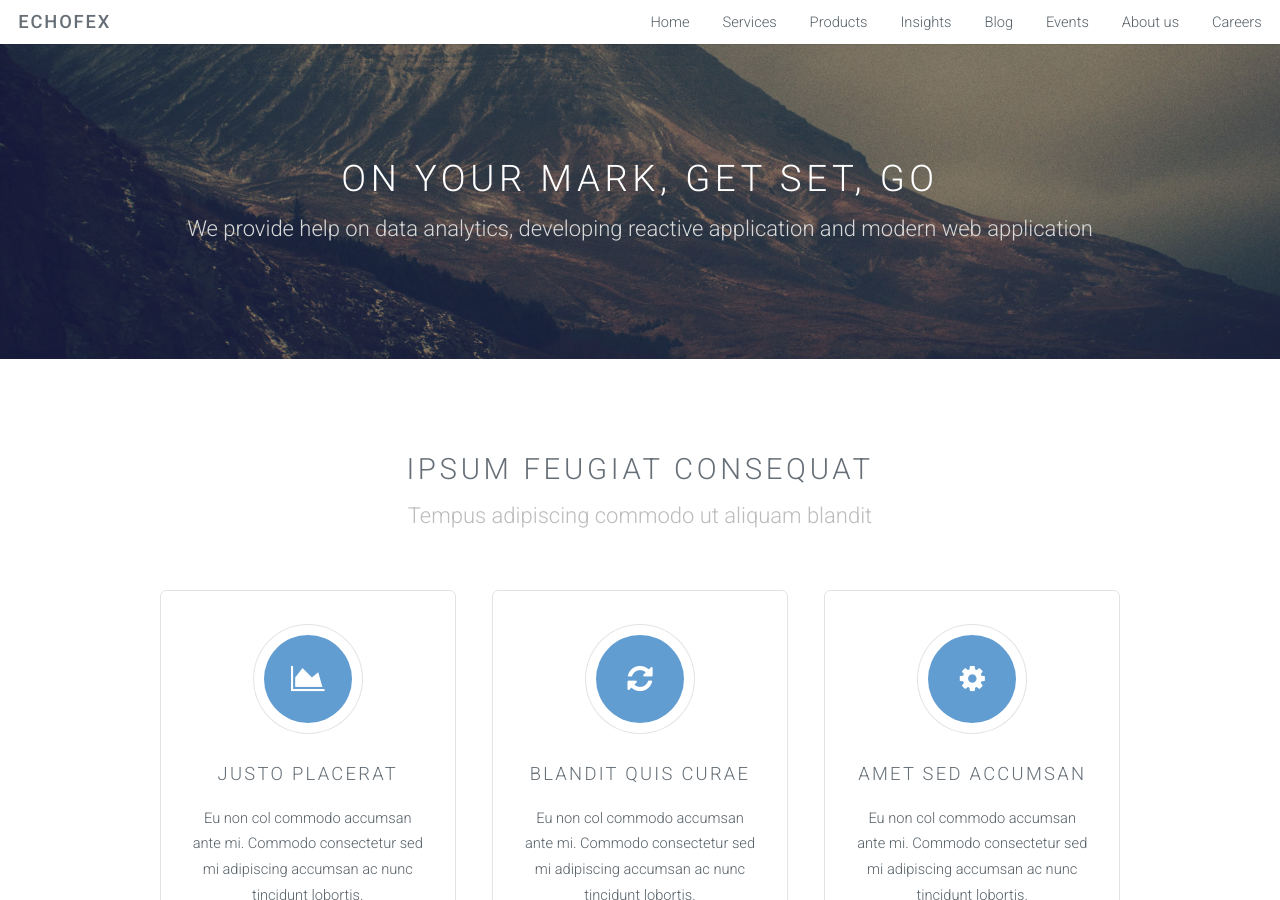
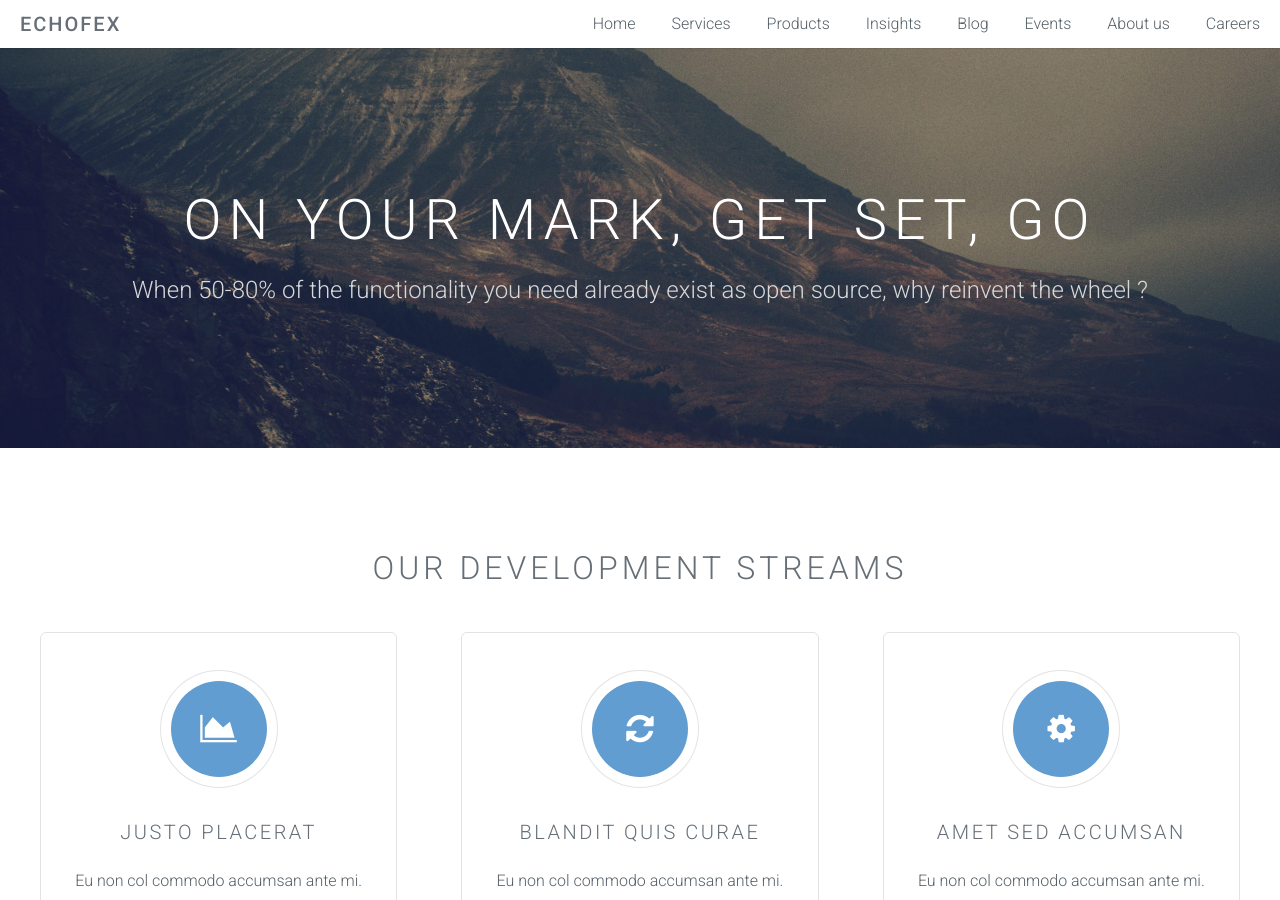
Before and after one commit to RobinNagpal/Ion-Jekyll-Theme, a Jekyll site: the page built from index.html, in a window 1280 px wide and 900 px high. Built offline with Jekyll 4.4.1, drawn with Linux system fonts in a browser that asks for light colours.

Commit message:
update sitr urls

```diff
--- a/_config.yml
+++ b/_config.yml
@@ -5,8 +5,8 @@
   Write an awesome description for your new site here. You can edit this
   line in _config.yml. It will appear in your document head meta (for
   Google search results) and in your feed.xml site description.
-baseurl: "http://www.echofex.com" # the subpath of your site, e.g. /blog/
-url: "http://www.echofex.com/" # the base hostname & protocol for your site
+baseurl: "" # the subpath of your site, e.g. /blog/
+url: "http://www.echofex.com" # the base hostname & protocol for your site
 twitter_username: jekyllrb
 github_username:  jekyll
 
--- a/_includes/head.html
+++ b/_includes/head.html
@@ -5,18 +5,19 @@
 -->
 <head>
 
-    <title>{% if page.title %}{{ page.title }}{% else %}{{ site.title }}{% endif %}</title>
-    <meta http-equiv="content-type" content="text/html; charset=utf-8" />
-    <meta name="description" content="" />
-    <meta name="keywords" content="" />
-    <!--[if lte IE 8]><script src="js/html5shiv.js"></script><![endif]-->
-    <script src="{{ site.baseurl }}/js/jquery.min.js"></script>
-    <script src="{{ site.baseurl }}/js/skel.min.js"></script>
-    <script src="{{ site.baseurl }}/js/skel-layers.min.js"></script>
-    <script src="{{ site.baseurl }}/js/init.js"></script>
-    <noscript>
-        <link rel="stylesheet" href="{{ site.baseurl }}/css/skel.css" />
-        <link rel="stylesheet" href="{{ site.baseurl }}/css/style.css" />
-        <link rel="stylesheet" href="{{ site.baseurl }}/css/style-xlarge.css" />
-    </noscript>
+  <title>{% if page.title %}{{ page.title }}{% else %}{{ site.title }}{% endif %}</title>
+  <meta http-equiv="content-type" content="text/html; charset=utf-8"/>
+  <meta name="description" content=""/>
+  <meta name="keywords" content=""/>
+  <!--[if lte IE 8]>
+  <script src="js/html5shiv.js"></script><![endif]-->
+  <script src="{{ site.url }}/js/jquery.min.js"></script>
+  <script src="{{ site.url }}/js/skel.min.js"></script>
+  <script src="{{ site.url }}/js/skel-layers.min.js"></script>
+  <script src="{{ site.url }}/js/init.js"></script>
+
+  <link rel="stylesheet" href="{{ site.url }}/css/skel.css"/>
+  <link rel="stylesheet" href="{{ site.url }}/css/style.css"/>
+  <link rel="stylesheet" href="{{ site.url }}/css/style-xlarge.css"/>
+
 </head>
--- a/_includes/header.html
+++ b/_includes/header.html
@@ -1,19 +1,19 @@
 <!-- Header -->
 <header id="header" class="skel-layers-fixed">
-    <h1><a href="{{ site.baseurl }}/" class="site-title" >{{ site.title }}</a></h1>
+    <h1><a href="{{ site.url }}/" class="site-title" >{{ site.title }}</a></h1>
     <nav id="nav">
         <ul>
-            <li><a href="{{ site.baseurl }}/">Home</a></li>
-            <li><a href="{{ site.baseurl }}/site-pages/reactive-applications.html">Services</a></li>
-            <li><a href="{{ site.baseurl }}/right-sidebar.html">Products</a></li>
-            <li><a href="{{ site.baseurl }}/no-sidebar.html">Insights</a></li>
-            <li><a href="{{ site.baseurl }}/blog.html">Blog</a></li>
-            <li><a href="{{ site.baseurl }}/blog.html">Events</a></li>
-            <li><a href="{{ site.baseurl }}/blog.html">About us</a></li>
-            <li><a href="{{ site.baseurl }}/blog.html">Careers</a></li>
+            <li><a href="{{ site.url }}/">Home</a></li>
+            <li><a href="{{ site.url }}/site-pages/reactive-applications.html">Services</a></li>
+            <li><a href="{{ site.url }}/right-sidebar.html">Products</a></li>
+            <li><a href="{{ site.url }}/no-sidebar.html">Insights</a></li>
+            <li><a href="{{ site.url }}/blog.html">Blog</a></li>
+            <li><a href="{{ site.url }}/blog.html">Events</a></li>
+            <li><a href="{{ site.url }}/blog.html">About us</a></li>
+            <li><a href="{{ site.url }}/blog.html">Careers</a></li>
             {% for page in site.pages %}
                   {% if page.title %}
-                    <li><a class="page-link" href="{{ page.url | prepend: site.baseurl }}">{{ page.title }}</a></li>
+                    <li><a class="page-link" href="{{ page.url | prepend: site.url }}">{{ page.title }}</a></li>
                   {% endif %}
             {% endfor %}
             <!--<li><a href="#" class="button special">Sign Up</a></li>-->
--- a/_layouts/landing-page.html
+++ b/_layouts/landing-page.html
@@ -11,7 +11,7 @@
         <section id="banner">
             <div class="inner">
                 <h2>On your mark, Get Set, Go</h2>
-                <p>We provide help on data analytics, developing reactive application and modern web application</p>
+                <p>When 50-80% of the functionality you need already exist as open source, why reinvent the wheel ?</p>
                 <!--<ul class="actions">-->
                     <!--<li><a href="#content" class="button big special">Sign Up</a></li>-->
                     <!--<li><a href="#elements" class="button big alt">Learn More</a></li>-->
--- /dev/null
+++ b/_local_config.yml
@@ -0,0 +1 @@
+url: "http://localhost:4000" # the base hostname & protocol for your site
--- a/index.html
+++ b/index.html
@@ -5,8 +5,8 @@
 		<!-- One -->
 			<section id="one" class="wrapper style1">
 				<header class="major">
-					<h2>Ipsum feugiat consequat</h2>
-					<p>Tempus adipiscing commodo ut aliquam blandit</p>
+					<h2>Our development streams</h2>
+					<p></p>
 				</header>
 				<div class="container">
 					<div class="row">
```
